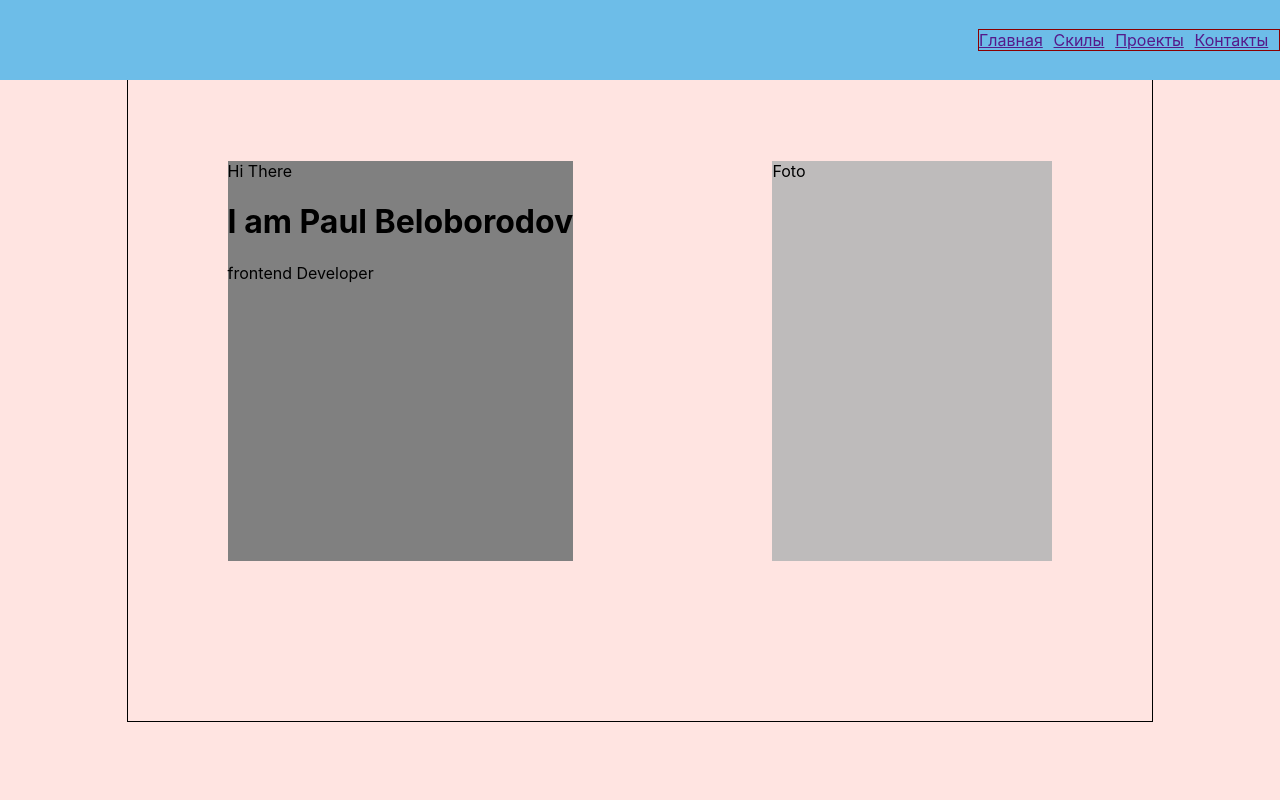
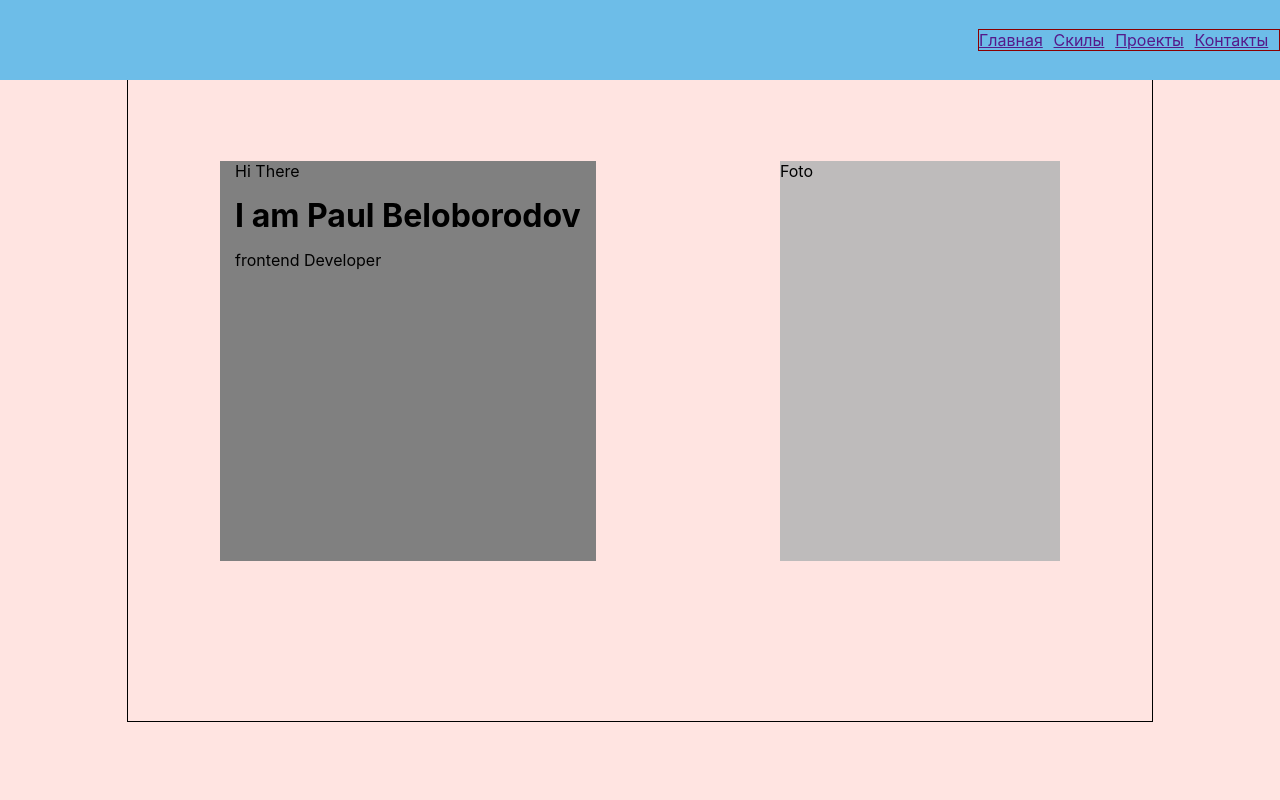
Before and after one commit to Paul-Bel/Portfolio, a React (Create React App) app: page / in a window 1280 px wide. Shown: the top 800 px of the page. Built offline with nearby package versions, Linux system fonts and the light colour scheme.

Commit message:
added prime is a prime

```diff
--- a/src/Main/Main.module.css
+++ b/src/Main/Main.module.css
@@ -4,6 +4,7 @@
 }
 
 .about {
+
     min-width: 280px;
     background-color: gray;
 }
@@ -14,3 +15,7 @@
     min-height: 55%;
     background-color: #bebbbb;
 }
+.text_about{
+    margin: 15px;
+
+}
--- a/src/Main/Main.tsx
+++ b/src/Main/Main.tsx
@@ -10,9 +10,9 @@ export const Main = () => {
 
             <div className={stylesContainer.containerMain}>
                 <div className={s.about}>
-                    <span>Hi There</span>
-                    <h1>I am Paul Beloborodov</h1>
-                    <span>frontend Developer</span>
+                    <span className={s.text_about}>Hi There</span>
+                    <h1 className={s.text_about}>I am Paul Beloborodov</h1>
+                    <span className={s.text_about}>frontend Developer</span>
                 </div>
                 <div className={s.photo}>Foto</div>
             </div>
```
